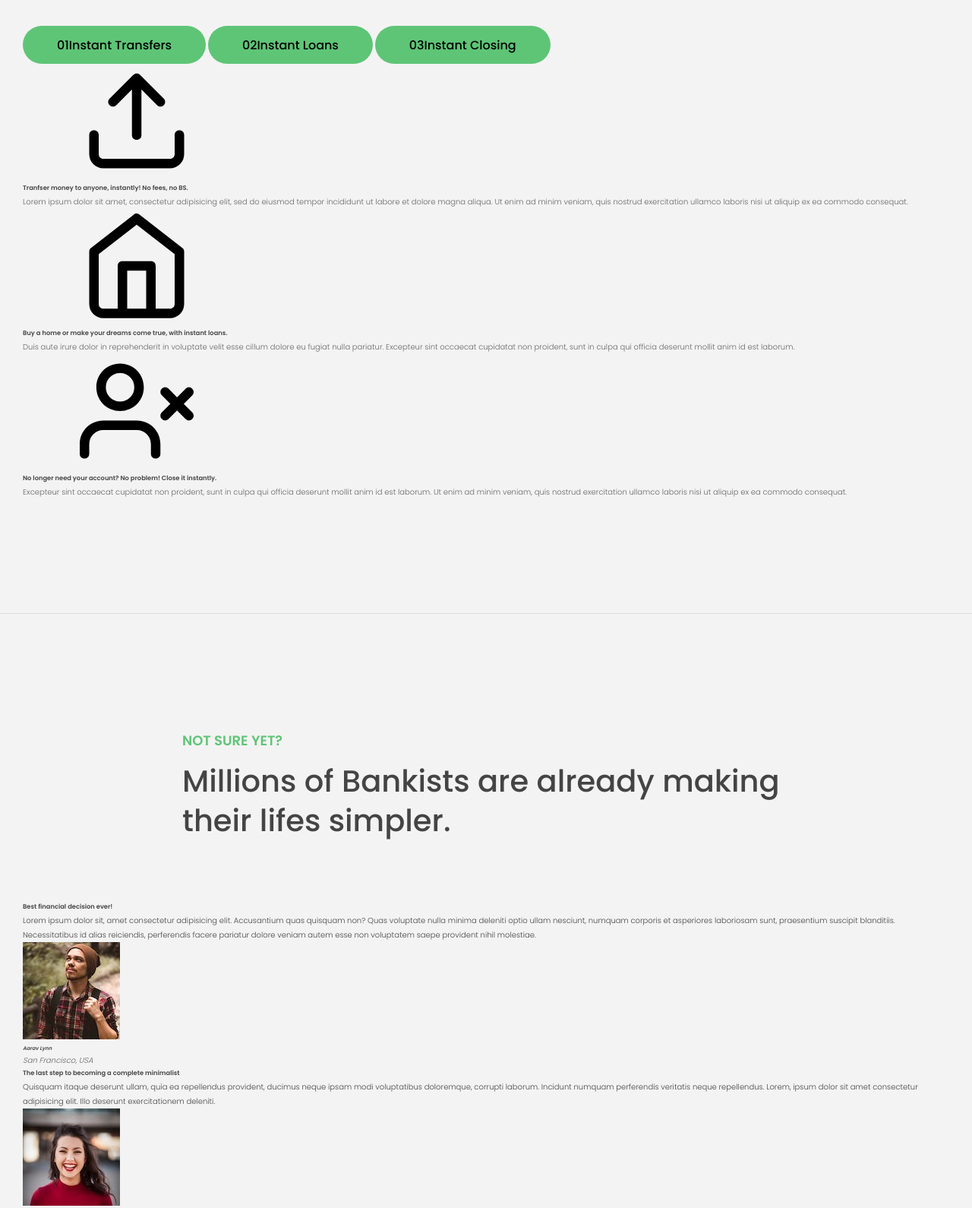
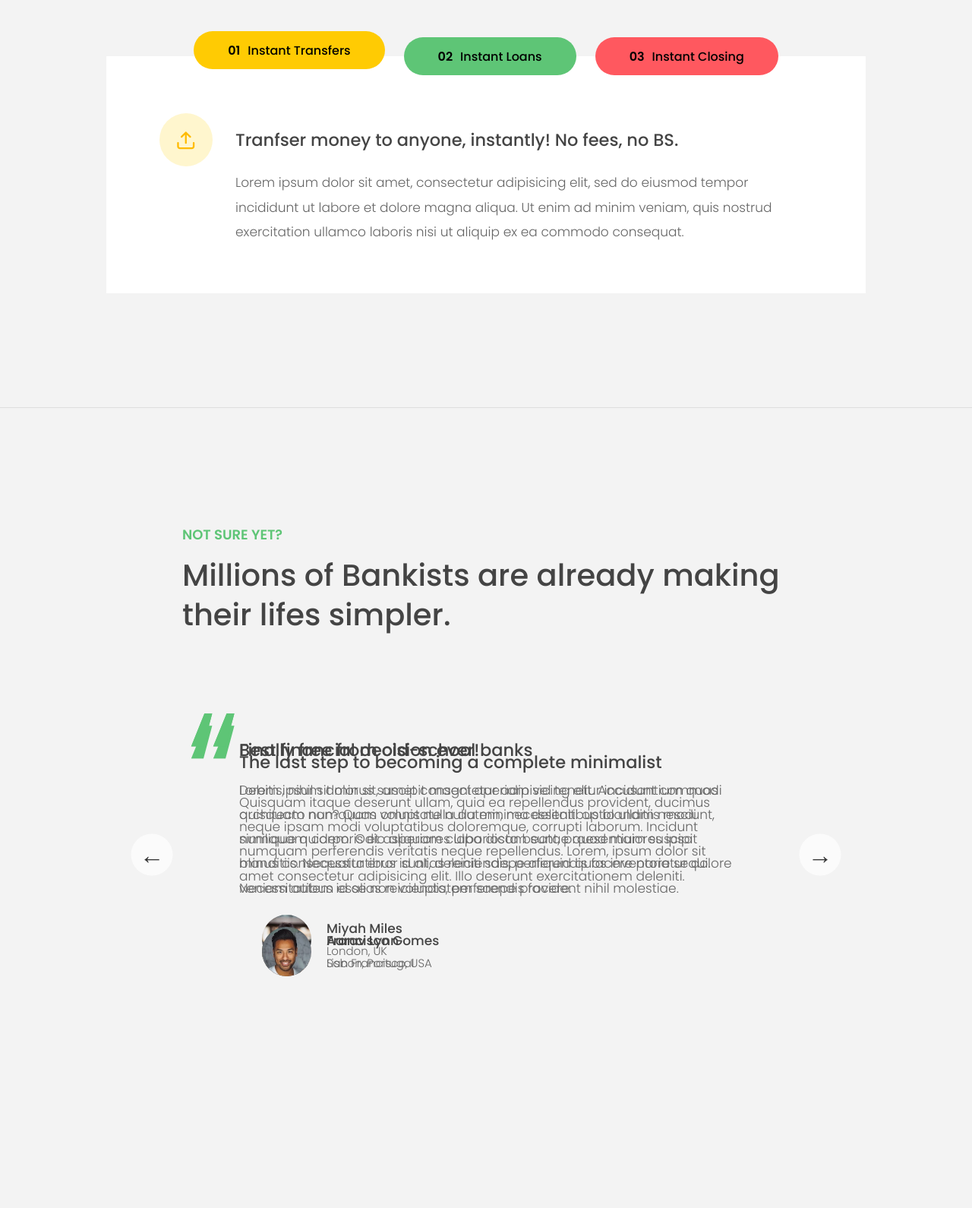
Before and after one commit to Ali-gunner/Bankist-Website, a plain HTML site: page index.html in a window 1280 px wide. Shown: the part 2600-4190 px from the top of the page at 76% size. After the commit the page ends 4125 px from the top, so only its background shows below. Drawn offline with Linux system fonts and the light colour scheme.

Commit message:
Added testimonials and slider styles

```diff
--- a/style.css
+++ b/style.css
@@ -264,3 +264,248 @@ h4 {
   font-size: 2rem;
   margin-bottom: 1rem;
 }
+
+/* OPERATIONS */
+.operations {
+  max-width: 100rem;
+  margin: 12rem auto 0 auto;
+
+  background-color: #fff;
+}
+
+.operations__tab-container {
+  display: flex;
+  justify-content: center;
+}
+
+.operations__tab {
+  margin-right: 2.5rem;
+  transform: translateY(-50%);
+}
+
+.operations__tab span {
+  margin-right: 1rem;
+  font-weight: 600;
+  display: inline-block;
+}
+
+.operations__tab--1 {
+  background-color: var(--color-secondary);
+}
+
+.operations__tab--1:hover {
+  background-color: var(--color-secondary-darker);
+}
+
+.operations__tab--3 {
+  background-color: var(--color-tertiary);
+  margin: 0;
+}
+
+.operations__tab--3:hover {
+  background-color: var(--color-tertiary-darker);
+}
+
+.operations__tab--active {
+  transform: translateY(-66%);
+}
+
+.operations__content {
+  display: none;
+
+  /* JUST PRESENTATIONAL */
+  font-size: 1.7rem;
+  padding: 2.5rem 7rem 6.5rem 7rem;
+}
+
+.operations__content--active {
+  display: grid;
+  grid-template-columns: 7rem 1fr;
+  column-gap: 3rem;
+  row-gap: 0.5rem;
+}
+
+.operations__header {
+  font-size: 2.25rem;
+  font-weight: 500;
+  align-self: center;
+}
+
+.operations__icon {
+  display: flex;
+  align-items: center;
+  justify-content: center;
+  height: 7rem;
+  width: 7rem;
+  border-radius: 50%;
+}
+
+.operations__icon svg {
+  height: 2.75rem;
+  width: 2.75rem;
+}
+
+.operations__content p {
+  grid-column: 2;
+}
+
+.operations__icon--1 {
+  background-color: var(--color-secondary-opacity);
+}
+.operations__icon--2 {
+  background-color: var(--color-primary-opacity);
+}
+.operations__icon--3 {
+  background-color: var(--color-tertiary-opacity);
+}
+.operations__icon--1 svg {
+  fill: var(--color-secondary-darker);
+}
+.operations__icon--2 svg {
+  fill: var(--color-primary);
+}
+.operations__icon--3 svg {
+  fill: var(--color-tertiary);
+}
+
+/* SLIDER */
+.slider {
+  max-width: 100rem;
+  height: 50rem;
+  margin: 0 auto;
+  position: relative;
+  overflow: hidden;
+}
+
+.slide {
+  position: absolute;
+  top: 0;
+  width: 100%;
+  height: 50rem;
+
+  display: flex;
+  align-items: center;
+  justify-content: center;
+  transition: transform 1s;
+}
+
+.slide > img {
+  width: 100%;
+  height: 100%;
+  object-fit: cover;
+}
+
+.slider__btn {
+  position: absolute;
+  top: 50%;
+  z-index: 10;
+
+  border: none;
+  background: rgba(255, 255, 255, 0.7);
+  font-family: inherit;
+  color: #333;
+  border-radius: 50%;
+  height: 5.5rem;
+  width: 5.5rem;
+  font-size: 3.25rem;
+  cursor: pointer;
+}
+
+.slider__btn--left {
+  left: 6%;
+  transform: translate(-50%, -50%);
+}
+
+.slider__btn--right {
+  right: 6%;
+  transform: translate(50%, -50%);
+}
+
+.dots {
+  position: absolute;
+  bottom: 5%;
+  left: 50%;
+  transform: translateX(-50%);
+  display: flex;
+}
+
+.dots__dot {
+  border: none;
+  background-color: #b9b9b9;
+  opacity: 0.7;
+  height: 1rem;
+  width: 1rem;
+  border-radius: 50%;
+  margin-right: 1.75rem;
+  cursor: pointer;
+  transition: all 0.5s;
+}
+
+.dots__dot:last-child {
+  margin: 0;
+}
+
+.dots__dot--active {
+  background-color: #888;
+  opacity: 1;
+}
+
+/* TESTIMONIALS */
+.testimonial {
+  width: 65%;
+  position: relative;
+}
+
+.testimonial::before {
+  content: "\201C";
+  position: absolute;
+  top: -5.7rem;
+  left: -6.8rem;
+  line-height: 1;
+  font-size: 20rem;
+  font-family: inherit;
+  color: var(--color-primary);
+  z-index: -1;
+}
+
+.testimonial__header {
+  font-size: 2.25rem;
+  font-weight: 500;
+  margin-bottom: 1.5rem;
+}
+
+.testimonial__text {
+  font-size: 1.7rem;
+  margin-bottom: 3.5rem;
+  color: #666;
+}
+
+.testimonial__author {
+  margin-left: 3rem;
+  font-style: normal;
+
+  display: grid;
+  grid-template-columns: 6.5rem 1fr;
+  column-gap: 2rem;
+}
+
+.testimonial__photo {
+  grid-row: 1 / span 2;
+  width: 6.5rem;
+  border-radius: 50%;
+}
+
+.testimonial__name {
+  font-size: 1.7rem;
+  font-weight: 500;
+  align-self: end;
+  margin: 0;
+}
+
+.testimonial__location {
+  font-size: 1.5rem;
+}
+
+.section__title--testimonials {
+  margin-bottom: 4rem;
+}
```
